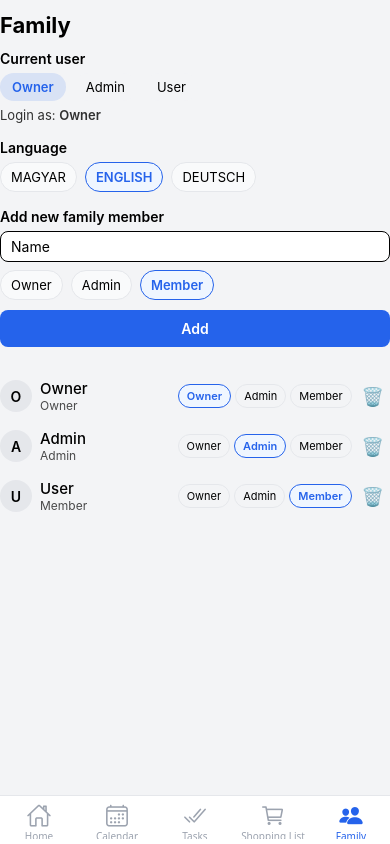
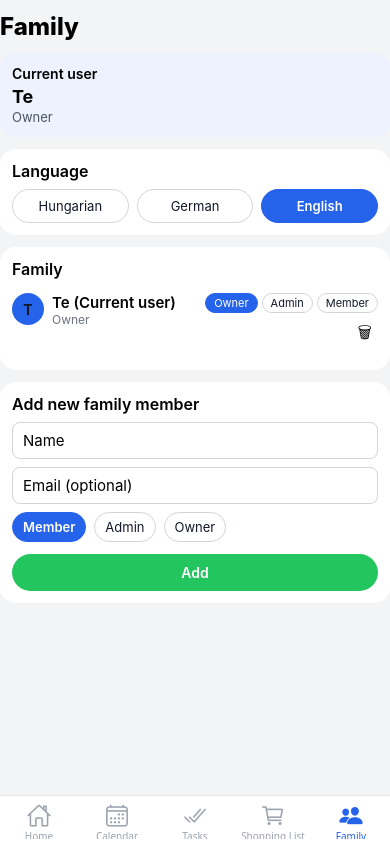
Before and after one commit to wrnbenji/FamilyApp, a React Native app: screen /Family in a window 390 px wide. Built offline with nearby package versions, Linux system fonts and the light colour scheme; what expo-localization would draw is missing.

Commit message:
Update FamilyScreen.tsx

```diff
--- a/src/screens/FamilyScreen.tsx
+++ b/src/screens/FamilyScreen.tsx
@@ -1,248 +1,299 @@
-import React, { useState } from 'react';
+// src/screens/FamilyScreen.tsx
+import React, { useMemo, useState } from 'react';
 import {
   View,
   Text,
   TextInput,
   TouchableOpacity,
+  FlatList,
   StyleSheet,
-  FlatList,
   Platform,
 } from 'react-native';
 import { useTranslation } from 'react-i18next';
+import ScreenContainer from '../components/common/ScreenContainer';
 
-import ScreenContainer from '../components/common/ScreenContainer';
-import {
-  useFamilyStore,
-  FamilyMember,
-  FamilyRole,
-} from '../store/familyStore';
+type Role = 'owner' | 'admin' | 'member';
+
+type FamilyMember = {
+  id: string;
+  name: string;
+  email?: string;
+  role: Role;
+};
+
+const createId = () => Math.random().toString(36).slice(2);
 
 const FamilyScreen = () => {
   const { t, i18n } = useTranslation();
-  const {
-    members,
-    currentUserId,
-    addMember,
-    removeMember,
-    setRole,
-    setCurrentUser,
-  } = useFamilyStore();
+
+  // kezdeti család
+  const [members, setMembers] = useState<FamilyMember[]>([
+    {
+      id: '1',
+      name: 'Te',
+      role: 'owner',
+      email: undefined,
+    },
+  ]);
+
+  // aktuálisan belépett felhasználó
+  const [currentUserId, setCurrentUserId] = useState<string>('1');
+
+  const currentUser = useMemo(
+    () => members.find((m) => m.id === currentUserId) ?? members[0],
+    [members, currentUserId]
+  );
+
+  const currentRole: Role = currentUser?.role ?? 'member';
 
   const [newName, setNewName] = useState('');
-  const [newRole, setNewRole] = useState<FamilyRole>('member');
+  const [newEmail, setNewEmail] = useState('');
+  const [newRole, setNewRole] = useState<Role>('member');
 
-  const currentUser = members.find((m) => m.id === currentUserId);
+  const canManageMembers = currentRole === 'owner' || currentRole === 'admin';
 
-  const handleAdd = () => {
-    if (!newName.trim()) return;
-    addMember(newName, newRole);
+  const handleAddMember = () => {
+    if (!canManageMembers) return;
+    const trimmed = newName.trim();
+    if (!trimmed) return;
+
+    const member: FamilyMember = {
+      id: createId(),
+      name: trimmed,
+      email: newEmail.trim() || undefined,
+      role: newRole,
+    };
+
+    setMembers((prev) => [...prev, member]);
     setNewName('');
+    setNewEmail('');
     setNewRole('member');
   };
 
-  const renderRoleBadge = (member: FamilyMember) => {
-    const role = member.role;
-    const label =
-      role === 'owner'
-        ? t('family.roles.owner') || 'Owner'
-        : role === 'admin'
-        ? t('family.roles.admin') || 'Admin'
-        : t('family.roles.member') || 'User';
+  const handleRemoveMember = (id: string) => {
+    if (!canManageMembers) return;
+    if (id === currentUserId) return; // ne töröljük magunkat
+    setMembers((prev) => prev.filter((m) => m.id !== id));
+  };
 
-    const style =
-      role === 'owner'
-        ? styles.roleOwner
-        : role === 'admin'
-        ? styles.roleAdmin
-        : styles.roleMember;
+  const handleChangeRole = (id: string, role: Role) => {
+    if (!canManageMembers) return;
+    setMembers((prev) =>
+      prev.map((m) =>
+        m.id === id
+          ? {
+              ...m,
+              role,
+            }
+          : m
+      )
+    );
+  };
+
+  const handleChangeLanguage = (lng: 'hu' | 'en' | 'de') => {
+    i18n.changeLanguage(lng);
+  };
+
+  const renderMember = ({ item }: { item: FamilyMember }) => {
+    const isCurrent = item.id === currentUserId;
 
     return (
-      <View style={[styles.roleBadge, style]}>
-        <Text style={styles.roleBadgeText}>{label}</Text>
+      <View style={styles.memberRow}>
+        <TouchableOpacity
+          style={[styles.memberAvatar, isCurrent && styles.memberAvatarActive]}
+          onPress={() => setCurrentUserId(item.id)}
+        >
+          <Text style={styles.memberAvatarText}>
+            {item.name.charAt(0).toUpperCase()}
+          </Text>
+        </TouchableOpacity>
+
+        <View style={{ flex: 1 }}>
+          <Text style={styles.memberName}>
+            {item.name}
+            {isCurrent ? ' (' + (t('family.currentUser') || 'Aktív') + ')' : ''}
+          </Text>
+          <Text style={styles.memberRoleText}>{roleLabel(item.role, t)}</Text>
+          {item.email ? (
+            <Text style={styles.memberEmail}>{item.email}</Text>
+          ) : null}
+        </View>
+
+        {canManageMembers && (
+          <View style={styles.memberActions}>
+            <View style={styles.rolePills}>
+              <RolePill
+                role="owner"
+                active={item.role === 'owner'}
+                label={t('family.roles.owner') || 'Owner'}
+                onPress={() => handleChangeRole(item.id, 'owner')}
+              />
+              <RolePill
+                role="admin"
+                active={item.role === 'admin'}
+                label={t('family.roles.admin') || 'Admin'}
+                onPress={() => handleChangeRole(item.id, 'admin')}
+              />
+              <RolePill
+                role="member"
+                active={item.role === 'member'}
+                label={t('family.roles.member') || 'Member'}
+                onPress={() => handleChangeRole(item.id, 'member')}
+              />
+            </View>
+
+            <TouchableOpacity
+              style={styles.removeBtn}
+              onPress={() => handleRemoveMember(item.id)}
+            >
+              <Text style={styles.removeBtnText}>🗑</Text>
+            </TouchableOpacity>
+          </View>
+        )}
       </View>
     );
   };
 
-  const changeLanguage = (lng: 'hu' | 'en' | 'de') => {
-    i18n.changeLanguage(lng);
-  };
-
   return (
     <ScreenContainer>
-      <Text style={styles.title}>
-        {t('family.title') || 'Familienmitglieder'}
-      </Text>
+      <Text style={styles.title}>{t('family.title') || 'Család'}</Text>
 
-      {/* AKTUÁLIS FELHASZNÁLÓ (pseudo-login) */}
-      <View style={styles.section}>
-        <Text style={styles.sectionLabel}>
-          {t('family.currentUser') || 'Aktueller Benutzer'}
+      {/* Aktív felhasználó blokk */}
+      {currentUser && (
+        <View style={styles.currentCard}>
+          <Text style={styles.currentTitle}>
+            {t('family.currentUser') || 'Aktív felhasználó'}
+          </Text>
+          <Text style={styles.currentName}>{currentUser.name}</Text>
+          <Text style={styles.currentRole}>{roleLabel(currentRole, t)}</Text>
+        </View>
+      )}
+
+      {/* Nyelvválasztó */}
+      <View style={styles.card}>
+        <Text style={styles.sectionTitle}>
+          {t('settings.language') || 'Nyelv'}
         </Text>
-
-        <View style={styles.currentUserRow}>
-          {members.map((m) => (
-            <TouchableOpacity
-              key={m.id}
-              style={[
-                styles.currentUserChip,
-                m.id === currentUserId && styles.currentUserChipActive,
-              ]}
-              onPress={() => setCurrentUser(m.id)}
-            >
-              <Text
-                style={[
-                  styles.currentUserText,
-                  m.id === currentUserId && styles.currentUserTextActive,
-                ]}
-              >
-                {m.name}
-              </Text>
-            </TouchableOpacity>
-          ))}
-        </View>
-
-        {currentUser && (
-          <Text style={styles.currentUserInfo}>
-            {t('family.loginAs') || 'Bejelentkezve mint'}:{' '}
-            <Text style={{ fontWeight: '600' }}>{currentUser.name}</Text>
-          </Text>
-        )}
-      </View>
-
-      {/* NYELVVÁLASZTÓ */}
-      <View style={styles.section}>
-        <Text style={styles.sectionLabel}>
-          {t('settings.language') || 'Sprache'}
-        </Text>
-        <View style={styles.languageRow}>
+        <View style={styles.langRow}>
           <LangButton
-            label="MAGYAR"
-            active={i18n.language.startsWith('hu')}
-            onPress={() => changeLanguage('hu')}
+            label={t('settings.language.hu') || 'Magyar'}
+            active={i18n.language === 'hu'}
+            onPress={() => handleChangeLanguage('hu')}
           />
           <LangButton
-            label="ENGLISH"
-            active={i18n.language.startsWith('en')}
-            onPress={() => changeLanguage('en')}
+            label={t('settings.language.de') || 'Deutsch'}
+            active={i18n.language === 'de'}
+            onPress={() => handleChangeLanguage('de')}
           />
           <LangButton
-            label="DEUTSCH"
-            active={i18n.language.startsWith('de')}
-            onPress={() => changeLanguage('de')}
+            label={t('settings.language.en') || 'English'}
+            active={i18n.language === 'en'}
+            onPress={() => handleChangeLanguage('en')}
           />
         </View>
       </View>
 
-      {/* ÚJ CSALÁDTAG HOZZÁADÁSA */}
-      <View style={styles.section}>
-        <Text style={styles.sectionLabel}>
-          {t('family.addMember') || 'Familienmitglied hinzufügen'}
+      {/* Családtagok listája */}
+      <View style={styles.card}>
+        <Text style={styles.sectionTitle}>
+          {t('family.title') || 'Családtagok'}
         </Text>
+
+        <FlatList
+          data={members}
+          keyExtractor={(m) => m.id}
+          renderItem={renderMember}
+          ItemSeparatorComponent={() => <View style={styles.separator} />}
+        />
+      </View>
+
+      {/* Új családtag hozzáadása */}
+      <View style={styles.card}>
+        <Text style={styles.sectionTitle}>
+          {t('family.addMember') || 'Új családtag hozzáadása'}
+        </Text>
+
+        {!canManageMembers && (
+          <Text style={styles.infoText}>
+            {t('family.onlyAdminOwner') ||
+              'Csak a tulajdonos vagy admin adhat hozzá új tagot.'}
+          </Text>
+        )}
+
         <TextInput
           style={styles.input}
-          placeholder={t('family.name') || 'Name'}
+          placeholder={t('family.name') || 'Név'}
           value={newName}
           onChangeText={setNewName}
+          editable={canManageMembers}
         />
 
-        <View style={styles.roleSelectRow}>
-          <RoleChip
-            label={t('family.roles.owner') || 'Owner'}
-            active={newRole === 'owner'}
-            onPress={() => setNewRole('owner')}
+        <TextInput
+          style={styles.input}
+          placeholder={t('family.email') || 'E-mail (opcionális)'}
+          value={newEmail}
+          onChangeText={setNewEmail}
+          editable={canManageMembers}
+        />
+
+        <View style={styles.roleRow}>
+          <RoleSelectChip
+            label={t('family.roles.member') || 'Tag'}
+            active={newRole === 'member'}
+            onPress={() => canManageMembers && setNewRole('member')}
           />
-          <RoleChip
+          <RoleSelectChip
             label={t('family.roles.admin') || 'Admin'}
             active={newRole === 'admin'}
-            onPress={() => setNewRole('admin')}
+            onPress={() => canManageMembers && setNewRole('admin')}
           />
-          <RoleChip
-            label={t('family.roles.member') || 'User'}
-            active={newRole === 'member'}
-            onPress={() => setNewRole('member')}
+          <RoleSelectChip
+            label={t('family.roles.owner') || 'Tulajdonos'}
+            active={newRole === 'owner'}
+            onPress={() => canManageMembers && setNewRole('owner')}
           />
         </View>
 
-        <TouchableOpacity style={styles.addButton} onPress={handleAdd}>
-          <Text style={styles.addButtonText}>
-            {t('family.add') || 'Hinzufügen'}
+        <TouchableOpacity
+          style={[styles.addBtn, !canManageMembers && styles.addBtnDisabled]}
+          onPress={handleAddMember}
+          disabled={!canManageMembers}
+        >
+          <Text style={styles.addBtnText}>
+            {t('family.add') || 'Hozzáadás'}
           </Text>
         </TouchableOpacity>
       </View>
-
-      {/* TAGLISTA */}
-      <FlatList
-        data={members}
-        keyExtractor={(m) => m.id}
-        contentContainerStyle={{ paddingVertical: 8 }}
-        renderItem={({ item }) => (
-          <View style={styles.memberRow}>
-            {/* kis „avatar” kör */}
-            <View style={styles.avatar}>
-              <Text style={styles.avatarText}>
-                {item.name.charAt(0).toUpperCase()}
-              </Text>
-            </View>
-
-            <View style={{ flex: 1 }}>
-              <Text style={styles.memberName}>{item.name}</Text>
-              <Text style={styles.memberRoleText}>
-                {item.role === 'owner'
-                  ? t('family.roles.owner') || 'Owner'
-                  : item.role === 'admin'
-                  ? t('family.roles.admin') || 'Admin'
-                  : t('family.roles.member') || 'User'}
-              </Text>
-            </View>
-
-            {/* szerep-váltó gombok */}
-            <View style={styles.memberRoleButtons}>
-              <SmallRoleButton
-                label={t('family.roles.owner') || 'Owner'}
-                active={item.role === 'owner'}
-                onPress={() => setRole(item.id, 'owner')}
-              />
-              <SmallRoleButton
-                label={t('family.roles.admin') || 'Admin'}
-                active={item.role === 'admin'}
-                onPress={() => setRole(item.id, 'admin')}
-              />
-              <SmallRoleButton
-                label={t('family.roles.member') || 'User'}
-                active={item.role === 'member'}
-                onPress={() => setRole(item.id, 'member')}
-              />
-            </View>
-
-            {/* törlés (owner védve a store-ban) */}
-            <TouchableOpacity onPress={() => removeMember(item.id)}>
-              <Text style={styles.trash}>🗑️</Text>
-            </TouchableOpacity>
-          </View>
-        )}
-      />
     </ScreenContainer>
   );
 };
 
-type LangProps = {
+const roleLabel = (role: Role, t: any) => {
+  switch (role) {
+    case 'owner':
+      return t('family.roles.owner') || 'Tulajdonos';
+    case 'admin':
+      return t('family.roles.admin') || 'Admin';
+    default:
+      return t('family.roles.member') || 'Tag';
+  }
+};
+
+type LangButtonProps = {
   label: string;
   active: boolean;
   onPress: () => void;
 };
 
-const LangButton = ({ label, active, onPress }: LangProps) => (
+const LangButton = ({ label, active, onPress }: LangButtonProps) => (
   <TouchableOpacity
+    style={[styles.langBtn, active && styles.langBtnActive]}
     onPress={onPress}
-    style={[
-      styles.langButton,
-      active && styles.langButtonActive,
-    ]}
   >
     <Text
       style={[
-        styles.langButtonText,
-        active && styles.langButtonTextActive,
+        styles.langBtnText,
+        active && styles.langBtnTextActive,
       ]}
     >
       {label}
@@ -250,21 +301,22 @@ const LangButton = ({ label, active, onPress }: LangProps) => (
   </TouchableOpacity>
 );
 
-type RoleChipProps = {
+type RolePillProps = {
+  role: Role;
+  active: boolean;
   label: string;
-  active: boolean;
   onPress: () => void;
 };
 
-const RoleChip = ({ label, active, onPress }: RoleChipProps) => (
+const RolePill = ({ active, label, onPress }: RolePillProps) => (
   <TouchableOpacity
-    style={[styles.roleChip, active && styles.roleChipActive]}
+    style={[styles.rolePill, active && styles.rolePillActive]}
     onPress={onPress}
   >
     <Text
       style={[
-        styles.roleChipText,
-        active && styles.roleChipTextActive,
+        styles.rolePillText,
+        active && styles.rolePillTextActive,
       ]}
     >
       {label}
@@ -272,24 +324,21 @@ const RoleChip = ({ label, active, onPress }: RoleChipProps) => (
   </TouchableOpacity>
 );
 
-type SmallRoleProps = {
+type RoleSelectChipProps = {
   label: string;
   active: boolean;
   onPress: () => void;
 };
 
-const SmallRoleButton = ({ label, active, onPress }: SmallRoleProps) => (
+const RoleSelectChip = ({ label, active, onPress }: RoleSelectChipProps) => (
   <TouchableOpacity
-    style={[
-      styles.smallRoleButton,
-      active && styles.smallRoleButtonActive,
-    ]}
+    style={[styles.roleSelectChip, active && styles.roleSelectChipActive]}
     onPress={onPress}
   >
     <Text
       style={[
-        styles.smallRoleText,
-        active && styles.smallRoleTextActive,
+        styles.roleSelectChipText,
+        active && styles.roleSelectChipTextActive,
       ]}
     >
       {label}
@@ -299,117 +348,82 @@ const SmallRoleButton = ({ label, active, onPress }: SmallRoleProps) => (
 
 const styles = StyleSheet.create({
   title: {
-    fontSize: 22,
-    fontWeight: '700',
+    fontSize: 24,
+    fontWeight: '800',
     marginBottom: 12,
   },
-  section: {
-    marginBottom: 16,
+  currentCard: {
+    borderRadius: 16,
+    padding: 12,
+    backgroundColor: '#eef2ff',
+    marginBottom: 12,
   },
-  sectionLabel: {
+  currentTitle: {
     fontSize: 14,
     fontWeight: '600',
-    marginBottom: 6,
+    marginBottom: 4,
   },
-  currentUserRow: {
+  currentName: {
+    fontSize: 18,
+    fontWeight: '700',
+  },
+  currentRole: {
+    fontSize: 13,
+    marginTop: 2,
+    color: '#4b5563',
+  },
+  card: {
+    borderRadius: 16,
+    padding: 12,
+    backgroundColor: '#ffffff',
+    marginBottom: 12,
+    ...Platform.select({
+      ios: {
+        shadowColor: '#000',
+        shadowOffset: { width: 0, height: 2 },
+        shadowOpacity: 0.08,
+        shadowRadius: 4,
+      },
+      android: {
+        elevation: 2,
+      },
+    }),
+  },
+  sectionTitle: {
+    fontSize: 16,
+    fontWeight: '600',
+    marginBottom: 8,
+  },
+  langRow: {
     flexDirection: 'row',
-    flexWrap: 'wrap',
-    gap: 8,
+    columnGap: 8,
   },
-  currentUserChip: {
-    borderRadius: 999,
-    paddingHorizontal: 12,
-    paddingVertical: 6,
-    backgroundColor: '#f3f4f6',
-  },
-  currentUserChipActive: {
-    backgroundColor: '#2563eb22',
-  },
-  currentUserText: {
-    fontSize: 13,
-  },
-  currentUserTextActive: {
-    color: '#2563eb',
-    fontWeight: '600',
-  },
-  currentUserInfo: {
-    marginTop: 6,
-    fontSize: 13,
-    opacity: 0.8,
-  },
-  languageRow: {
-    flexDirection: 'row',
-    gap: 8,
-  },
-  langButton: {
-    paddingHorizontal: 10,
-    paddingVertical: 6,
+  langBtn: {
+    flex: 1,
     borderRadius: 999,
     borderWidth: 1,
-    borderColor: '#e5e7eb',
-    backgroundColor: '#f9fafb',
+    borderColor: '#d1d5db',
+    paddingVertical: 8,
+    alignItems: 'center',
   },
-  langButtonActive: {
+  langBtnActive: {
+    backgroundColor: '#2563eb',
     borderColor: '#2563eb',
-    backgroundColor: '#eff6ff',
   },
-  langButtonText: {
+  langBtnText: {
     fontSize: 13,
+    color: '#111827',
   },
-  langButtonTextActive: {
-    color: '#2563eb',
-    fontWeight: '600',
-  },
-  input: {
-    borderWidth: 1,
-    borderRadius: 8,
-    paddingHorizontal: 10,
-    paddingVertical: Platform.OS === 'ios' ? 10 : 6,
-    backgroundColor: '#fff',
-    marginBottom: 8,
-  },
-  roleSelectRow: {
-    flexDirection: 'row',
-    gap: 8,
-    marginBottom: 8,
-  },
-  roleChip: {
-    borderRadius: 999,
-    borderWidth: 1,
-    borderColor: '#e5e7eb',
-    backgroundColor: '#f9fafb',
-    paddingHorizontal: 10,
-    paddingVertical: 6,
-  },
-  roleChipActive: {
-    borderColor: '#2563eb',
-    backgroundColor: '#eff6ff',
-  },
-  roleChipText: {
-    fontSize: 13,
-  },
-  roleChipTextActive: {
-    color: '#2563eb',
-    fontWeight: '600',
-  },
-  addButton: {
-    alignSelf: 'stretch',
-    borderRadius: 8,
-    paddingVertical: 10,
-    backgroundColor: '#2563eb',
-    alignItems: 'center',
-    marginTop: 2,
-  },
-  addButtonText: {
-    color: '#fff',
+  langBtnTextActive: {
+    color: '#ffffff',
     fontWeight: '600',
   },
   memberRow: {
     flexDirection: 'row',
-    alignItems: 'center',
-    paddingVertical: 8,
+    alignItems: 'flex-start',
+    paddingVertical: 6,
   },
-  avatar: {
+  memberAvatar: {
     width: 32,
     height: 32,
     borderRadius: 16,
@@ -418,61 +432,115 @@ const styles = StyleSheet.create({
     justifyContent: 'center',
     marginRight: 8,
   },
-  avatarText: {
-    fontWeight: '600',
+  memberAvatarActive: {
+    backgroundColor: '#2563eb',
+  },
+  memberAvatarText: {
+    color: '#111827',
+    fontWeight: '700',
   },
   memberName: {
     fontSize: 15,
-    fontWeight: '500',
+    fontWeight: '600',
   },
   memberRoleText: {
     fontSize: 12,
-    opacity: 0.7,
+    color: '#6b7280',
   },
-  memberRoleButtons: {
+  memberEmail: {
+    fontSize: 12,
+    color: '#4b5563',
+  },
+  memberActions: {
+    marginLeft: 8,
+    alignItems: 'flex-end',
+  },
+  rolePills: {
     flexDirection: 'row',
-    gap: 4,
-    marginRight: 4,
+    columnGap: 4,
+    marginBottom: 4,
   },
-  smallRoleButton: {
+  rolePill: {
     borderRadius: 999,
     borderWidth: 1,
-    borderColor: '#e5e7eb',
+    borderColor: '#d1d5db',
     paddingHorizontal: 8,
+    paddingVertical: 2,
+  },
+  rolePillActive: {
+    backgroundColor: '#2563eb',
+    borderColor: '#2563eb',
+  },
+  rolePillText: {
+    fontSize: 11,
+    color: '#111827',
+  },
+  rolePillTextActive: {
+    color: '#ffffff',
+  },
+  removeBtn: {
+    paddingHorizontal: 6,
     paddingVertical: 4,
   },
-  smallRoleButtonActive: {
+  removeBtnText: {
+    fontSize: 16,
+  },
+  separator: {
+    height: 1,
+    backgroundColor: '#e5e7eb',
+    marginVertical: 4,
+  },
+  infoText: {
+    fontSize: 12,
+    color: '#6b7280',
+    marginBottom: 4,
+  },
+  input: {
+    borderWidth: 1,
+    borderColor: '#d1d5db',
+    borderRadius: 8,
+    paddingHorizontal: 10,
+    paddingVertical: 8,
+    fontSize: 15,
+    marginBottom: 8,
+  },
+  roleRow: {
+    flexDirection: 'row',
+    columnGap: 8,
+    marginBottom: 8,
+  },
+  roleSelectChip: {
+    borderRadius: 999,
+    borderWidth: 1,
+    borderColor: '#d1d5db',
+    paddingHorizontal: 10,
+    paddingVertical: 6,
+  },
+  roleSelectChipActive: {
+    backgroundColor: '#2563eb',
     borderColor: '#2563eb',
-    backgroundColor: '#eff6ff',
   },
-  smallRoleText: {
-    fontSize: 11,
+  roleSelectChipText: {
+    fontSize: 13,
+    color: '#111827',
   },
-  smallRoleTextActive: {
-    color: '#2563eb',
+  roleSelectChipTextActive: {
+    color: '#ffffff',
     fontWeight: '600',
   },
-  trash: {
-    fontSize: 18,
-    paddingHorizontal: 6,
+  addBtn: {
+    marginTop: 4,
+    borderRadius: 999,
+    backgroundColor: '#22c55e',
+    paddingVertical: 10,
+    alignItems: 'center',
   },
-  roleBadge: {
-    paddingHorizontal: 8,
-    paddingVertical: 3,
-    borderRadius: 999,
+  addBtnDisabled: {
+    backgroundColor: '#9ca3af',
   },
-  roleBadgeText: {
-    fontSize: 11,
-    color: '#fff',
-  },
-  roleOwner: {
-    backgroundColor: '#1d4ed8',
-  },
-  roleAdmin: {
-    backgroundColor: '#16a34a',
-  },
-  roleMember: {
-    backgroundColor: '#6b7280',
+  addBtnText: {
+    color: '#ffffff',
+    fontWeight: '600',
   },
 });
 
```
